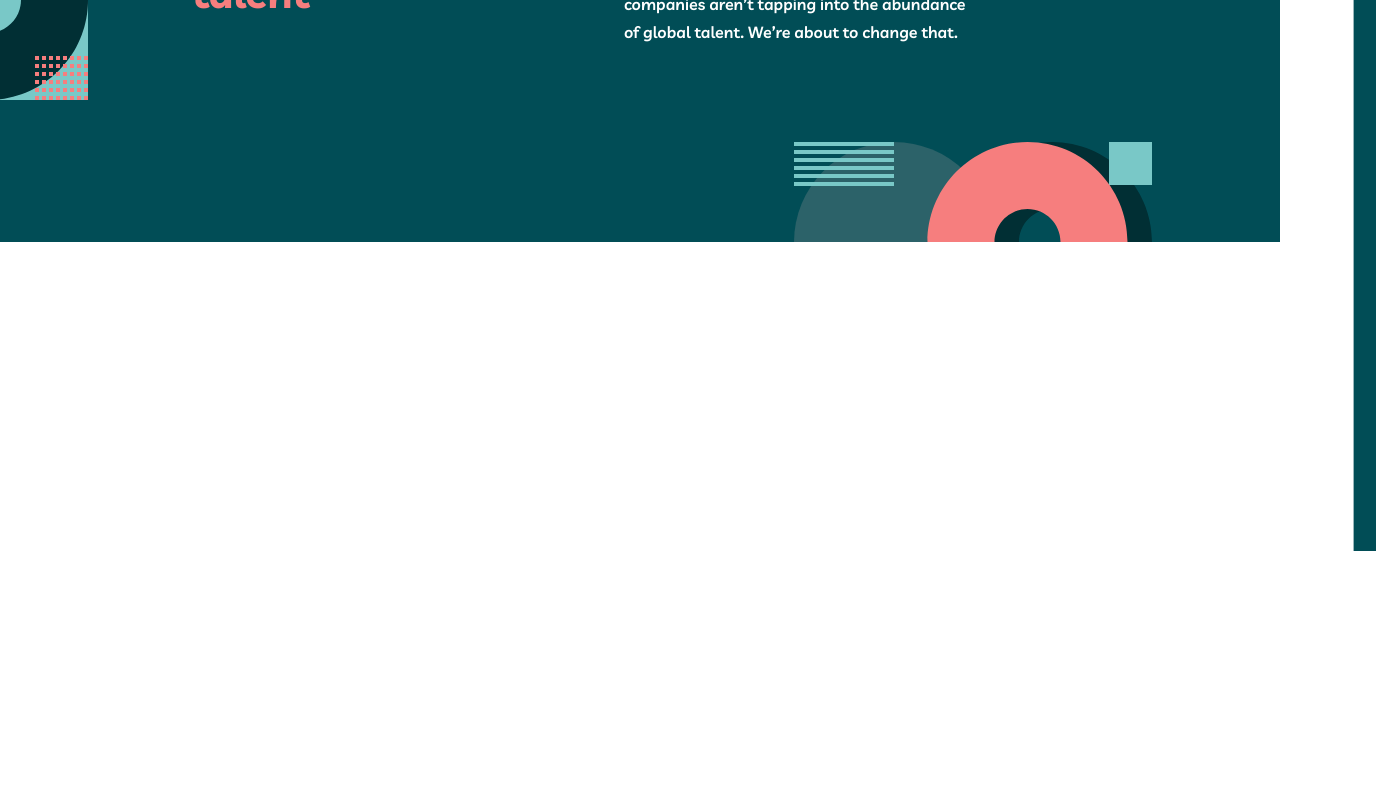
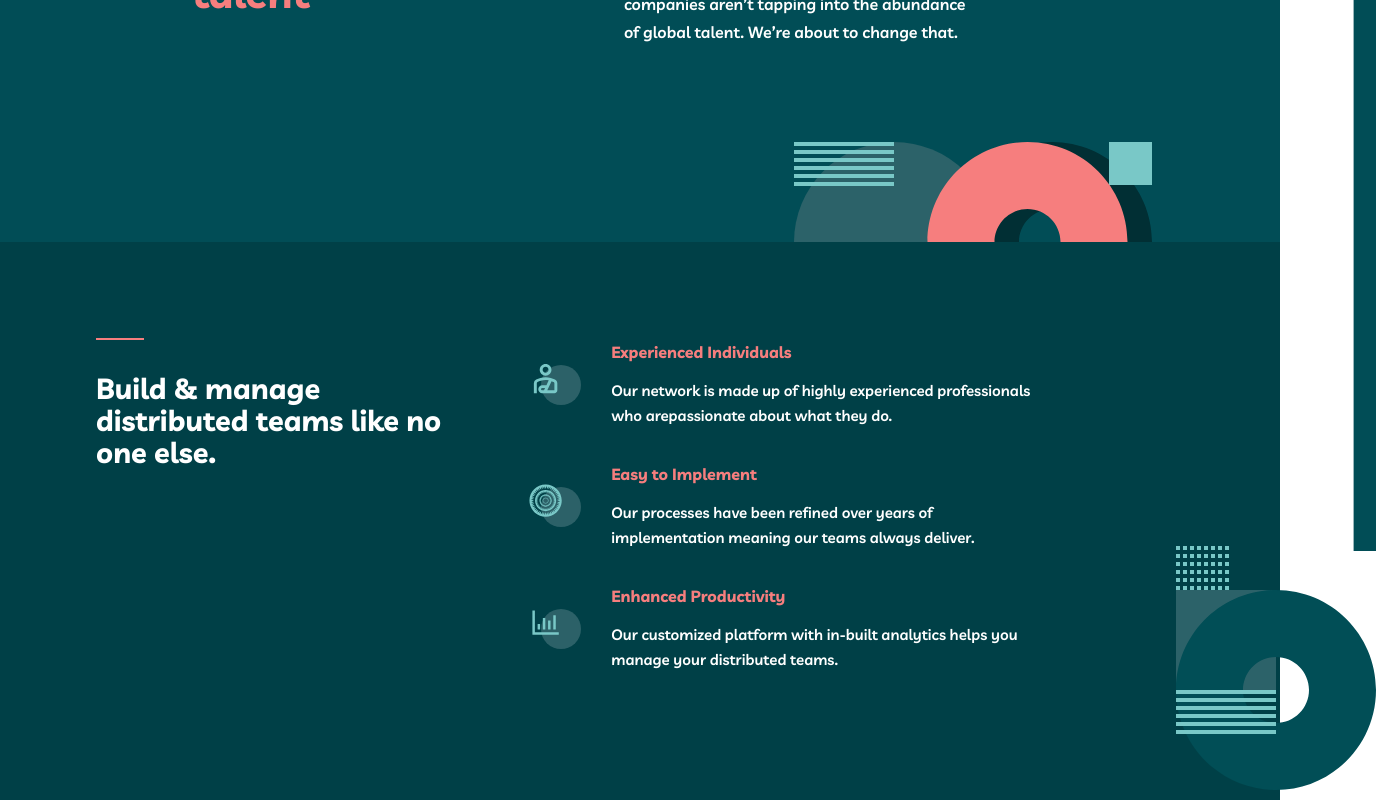
Before and after one commit to SvetlanaStoycheva/my-team-app-react-FM, a React (Create React App) app: page / in a window 1280 px wide. Shown: the part 249-1049 px from the top of the page, 1376 px wide, since content can reach past the window. Before the commit the page ends 800 px from the top, so only its background shows below. Built offline with nearby package versions, Linux system fonts and the light colour scheme.

Commit message:
home page, second section

```diff
--- /dev/null
+++ b/src/components/BuildTeamHomepage.js
@@ -0,0 +1,35 @@
+import React from 'react';
+import img from '../assets/bg-pattern-home-3.svg';
+import { buildTeam } from '../utils';
+
+const BuildTeamHomepage = () => {
+  return (
+    <section className='build-team-container'>
+      <div className='build-team-main'>
+        <div className='build-team-title-container'>
+          <div className='line build-team-line'> </div>
+          <h2>Build & manage distributed teams like no one else.</h2>
+        </div>
+        <div className='build-team-points-container'>
+          {buildTeam.map((item, index) => {
+            const { icon, title, text } = item;
+            return (
+              <article className='build-team-single-point' key={index}>
+                <span className='build-team-point-icon'>{icon}</span>
+                <div className='build-team-single-point-text'>
+                  <h4>{title}</h4>
+                  <p>{text}</p>
+                </div>
+              </article>
+            );
+          })}
+        </div>
+      </div>
+      <div className='build-team-img-container'>
+        <img src={img} alt='' />
+      </div>
+    </section>
+  );
+};
+
+export default BuildTeamHomepage;
--- a/src/components/FindTalent.js
+++ b/src/components/FindTalentHomepage.js
@@ -1,8 +1,8 @@
 import React from 'react';
-import img1 from '../assets/bg-pattern-home-1.svg';
+import img1 from '../assets/bg-pattern-home-2.svg';
 import img2 from '../assets/bg-pattern-home-2.svg';
 
-const FindTalent = () => {
+const FindTalentHomepage = () => {
   return (
     <section className='find-talent-container'>
       <img src={img1} alt='image' className='find-talent-image1' />
@@ -27,4 +27,4 @@ const FindTalent = () => {
   );
 };
 
-export default FindTalent;
+export default FindTalentHomepage;
--- a/src/index.css
+++ b/src/index.css
@@ -394,3 +394,105 @@ Homepage
     margin-right: 6rem;
   }
 }
+
+/* Build Team Section */
+.build-team-container {
+  position: relative;
+  background: var(--clr-primary-jungle-blue);
+  padding: 3rem;
+}
+.build-team-line {
+  border-top: 2px solid var(--clr-primary-light-coral);
+}
+.build-team-container h2 {
+  font-size: 1.8rem;
+  line-height: 2rem;
+  margin: 2rem 0;
+  margin-right: 3rem;
+  width: 50vw;
+}
+.build-team-single-point {
+  display: grid;
+  justify-items: center;
+  margin-bottom: 1rem;
+}
+.build-team-single-point-text h4 {
+  color: var(--clr-primary-light-coral);
+  font-size: 1.1rem;
+  text-align: center;
+}
+.build-team-single-point-text p {
+  font-size: 1rem;
+  text-align: center;
+}
+.build-team-img-container {
+  position: absolute;
+  top: 0;
+  right: -6rem;
+}
+.build-team-point-icon {
+  position: relative;
+  font-size: 2.2rem;
+  color: var(--clr-primary-rapture-blue);
+  z-index: 2;
+}
+.build-team-point-icon::after {
+  position: absolute;
+  content: '';
+  display: block;
+  width: 2.5rem;
+  height: 2.5rem;
+  border-radius: 50%;
+  background: var(--clr-primary-police-blue);
+  top: 10%;
+  right: -50%;
+  z-index: -1;
+}
+@media screen and (min-width: 700px) {
+  .build-team-container h2 {
+    width: 70vw;
+  }
+  .build-team-single-point {
+    justify-items: center;
+    grid-template-columns: auto 1fr;
+    column-gap: 3rem;
+    align-items: center;
+    margin-bottom: 2rem;
+    width: 80vw;
+  }
+  .build-team-single-point-text h4 {
+    text-align: left;
+  }
+  .build-team-single-point-text p {
+    text-align: left;
+  }
+}
+@media screen and (min-width: 900px) {
+  .build-team-main {
+    display: grid;
+    grid-template-columns: auto 1fr;
+    padding: 3rem;
+  }
+  .build-team-container h2 {
+    width: 30vw;
+  }
+  .build-team-points-container {
+    width: 40vw;
+  }
+  .build-team-single-point {
+    width: 40vw;
+  }
+  .build-team-single-point-text h4 {
+    color: var(--clr-primary-light-coral);
+    font-size: 1rem;
+  }
+  .build-team-single-point-text p {
+    font-weight: 600;
+    font-size: 15px;
+    line-height: 25px;
+  }
+  .build-team-img-container {
+    top: 19rem;
+    right: -6rem;
+  }
+}
--- a/src/pages/homePage.js
+++ b/src/pages/homePage.js
@@ -1,6 +1,7 @@
 import React from 'react';
 import { useGlobalContext } from '../context';
-import FindTalent from '../components/FindTalent';
+import FindTalent from '../components/FindTalentHomepage';
+import BuildTeam from '../components/BuildTeamHomepage';
 
 const HomePage = () => {
   const { isSidebarOpen } = useGlobalContext();
@@ -9,6 +10,7 @@ const HomePage = () => {
     // className={`${isSidebarOpen ? 'show-body-overlay' : 'body-overlay'}`}
     >
       <FindTalent />
+      <BuildTeam />
     </main>
   );
 };
--- /dev/null
+++ b/src/utils.js
@@ -0,0 +1,25 @@
+import { MdOutlinePersonalInjury } from 'react-icons/md';
+import { AiOutlineBarChart } from 'react-icons/ai';
+import { GiAbstract013 } from 'react-icons/gi';
+
+//Homepage
+export const buildTeam = [
+  {
+    icon: <MdOutlinePersonalInjury />,
+    title: 'Experienced Individuals',
+    text:
+      'Our network is made up of highly experienced professionals who arepassionate about what they do.',
+  },
+  {
+    icon: <GiAbstract013 />,
+    title: 'Easy to Implement',
+    text:
+      'Our processes have been refined over years of implementation meaning our teams always deliver.',
+  },
+  {
+    icon: <AiOutlineBarChart />,
+    title: 'Enhanced Productivity',
+    text:
+      'Our customized platform with in-built analytics helps you manage your distributed teams.',
+  },
+];
```
